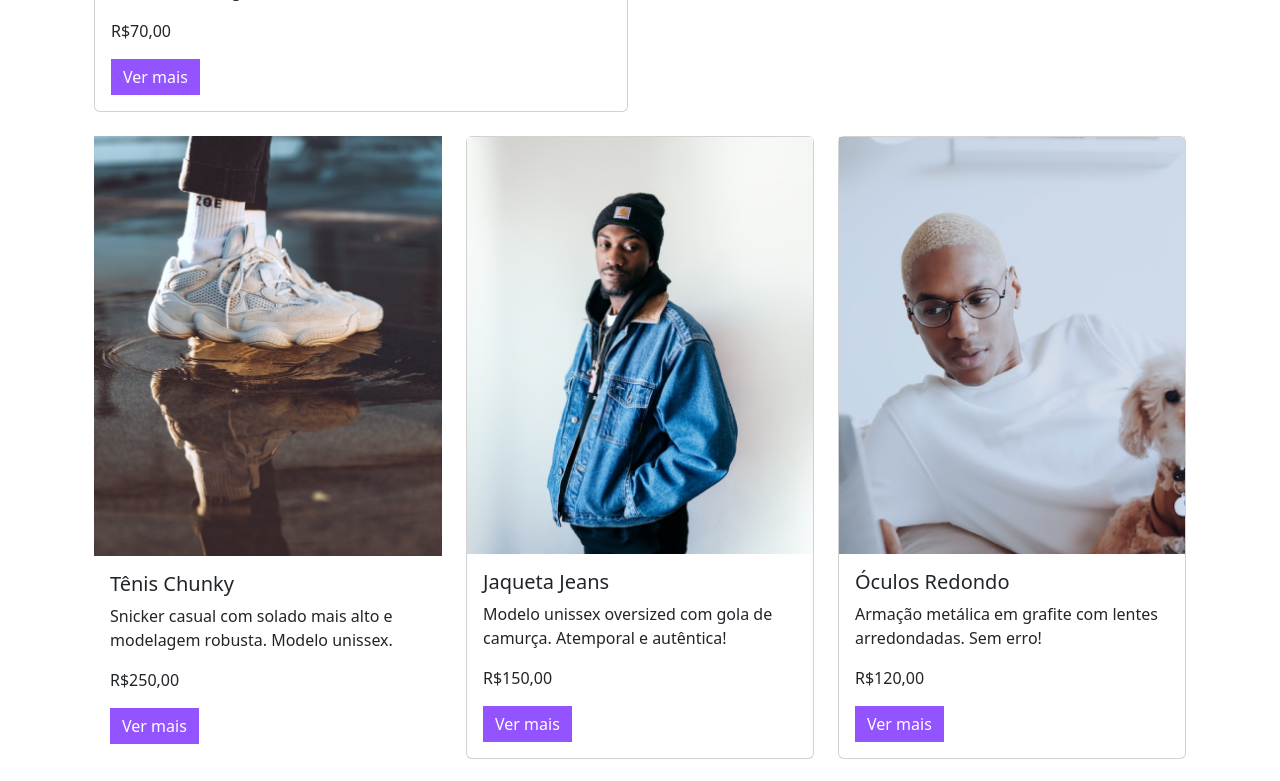
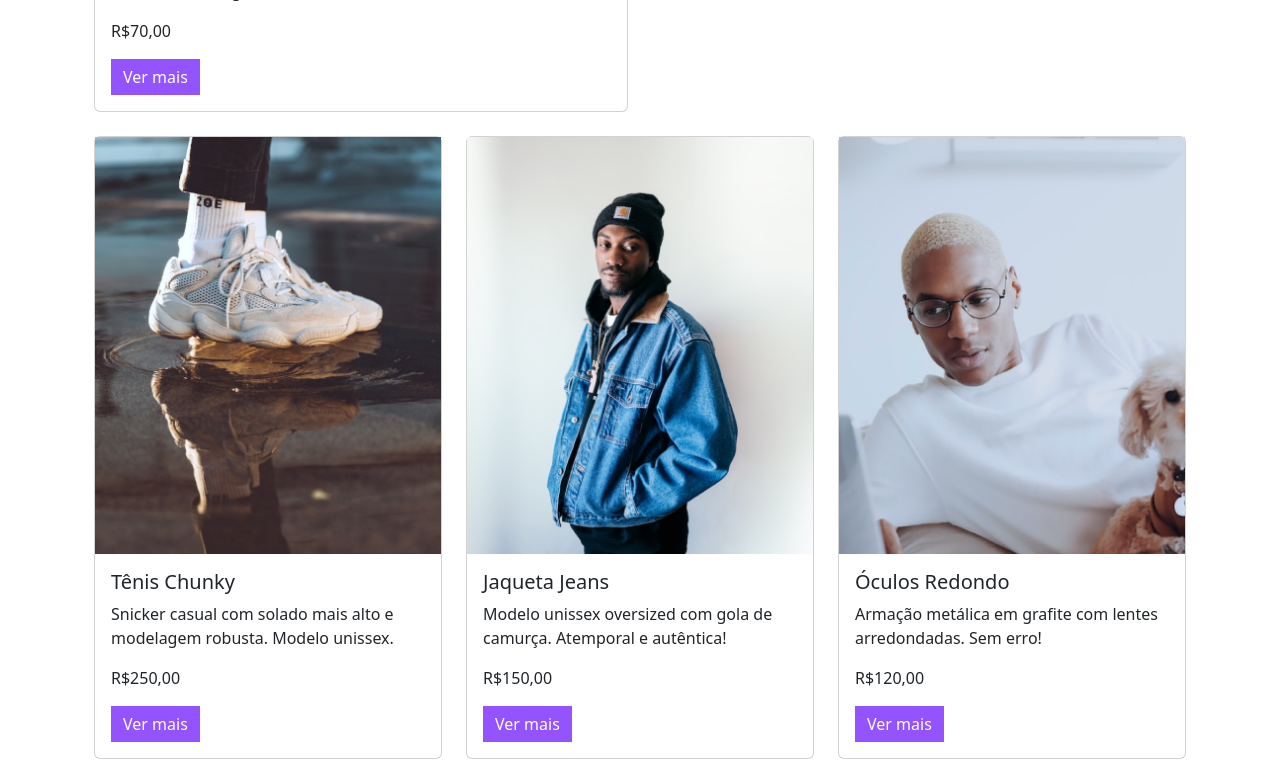
Before and after one commit to enzo-rafael-souza/meteora, a plain HTML site: page index.html in a window 1280 px wide. Shown: the part 2220-3001 px from the top of the page. Drawn offline with nearby package versions, Linux system fonts and the light colour scheme.

Commit message:
Update index.html

```diff
--- a/index.html
+++ b/index.html
@@ -286,7 +286,7 @@
         </div>
 
         <div class="col-12 col-md-6 col-xl-4 pb-4">
-            <div class="card rounded-0 border-0">
+            <div class="card">
                 <img class="d-md-none d-block" src="./assets/meteora-assets-main/assets/Mobile/produtos/tenis.png"
                     alt="Tênis chunky branco, casual, modelo unissex, com solado alto.">
                 <img class="d-none d-md-block d-xl-none"
```
